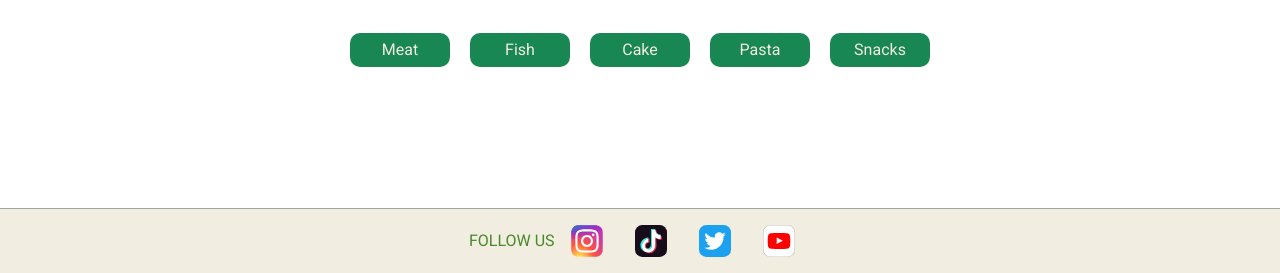
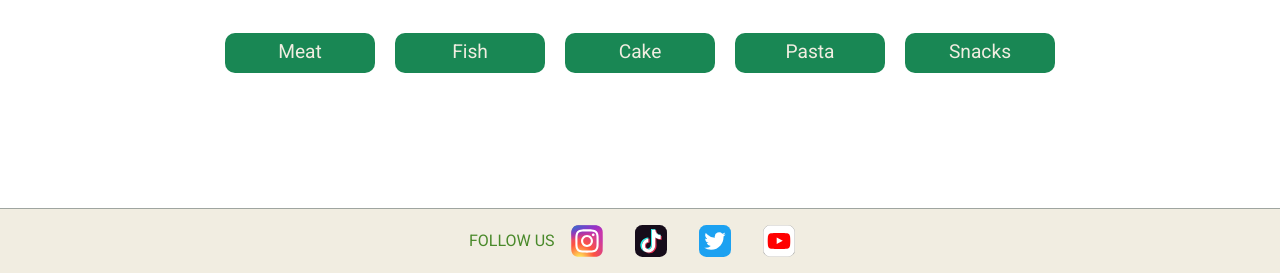
Before and after one commit to Kimskogfelter/Recipe-site, a Django app: page / in a window 1280 px wide. Shown: the part 527-800 px from the top of the page. Run offline with Django 4.2, Linux system fonts and the light colour scheme; parts of the project's set-up code (start-up, migrations or seed data) failed here and were passed over; some libraries are stand-ins or nearby versions.

Commit message:
styling for home page done for all screens sizes

```diff
--- a/main/settings.py
+++ b/main/settings.py
@@ -26,7 +26,7 @@ if os.path.exists('env.py'):
 SECRET_KEY = os.environ.get('SECRET_KEY')
 
 # SECURITY WARNING: don't run with debug turned on in production!
-DEBUG = False
+DEBUG = True
 
 ALLOWED_HOSTS = ["8000-kimskogfelte-recipesite-kj2l9ydts1i.ws-eu108.gitpod.io"]
 
--- a/static/css/base.css
+++ b/static/css/base.css
@@ -391,6 +391,13 @@ img.healthy-you-logo {
 /* Media query: screens bigger then 768px */
 @media screen and (min-width: 768px) {
 
+
+    /* HOME PAGE /INDEX.HTML PAGE */
+
+    .home-text-bg {
+        height: 400px;
+    }
+
   /* RECIPE_DETAIL.HTML PAGE */
 
   /* make recipe image bigger */
@@ -426,7 +433,7 @@ img.healthy-you-logo {
     background-color: rgba(73, 137, 42, 0.8);
     border-radius: 20px;
     width: 50vw;
-    height: 20vh;
+    height: 30vh;
     padding: 20px;
     margin-left: 25%;
     position: relative;
@@ -442,6 +449,13 @@ img.healthy-you-logo {
     background-position: center;
     background-size: 100%;
 
+}
+
+/* home page anchor tags */
+.home-tag {
+    width: 150px;
+    height: 40px;
+    font-size: larger;
 }
 
 
```
Also changed, not shown: db.sqlite3.
